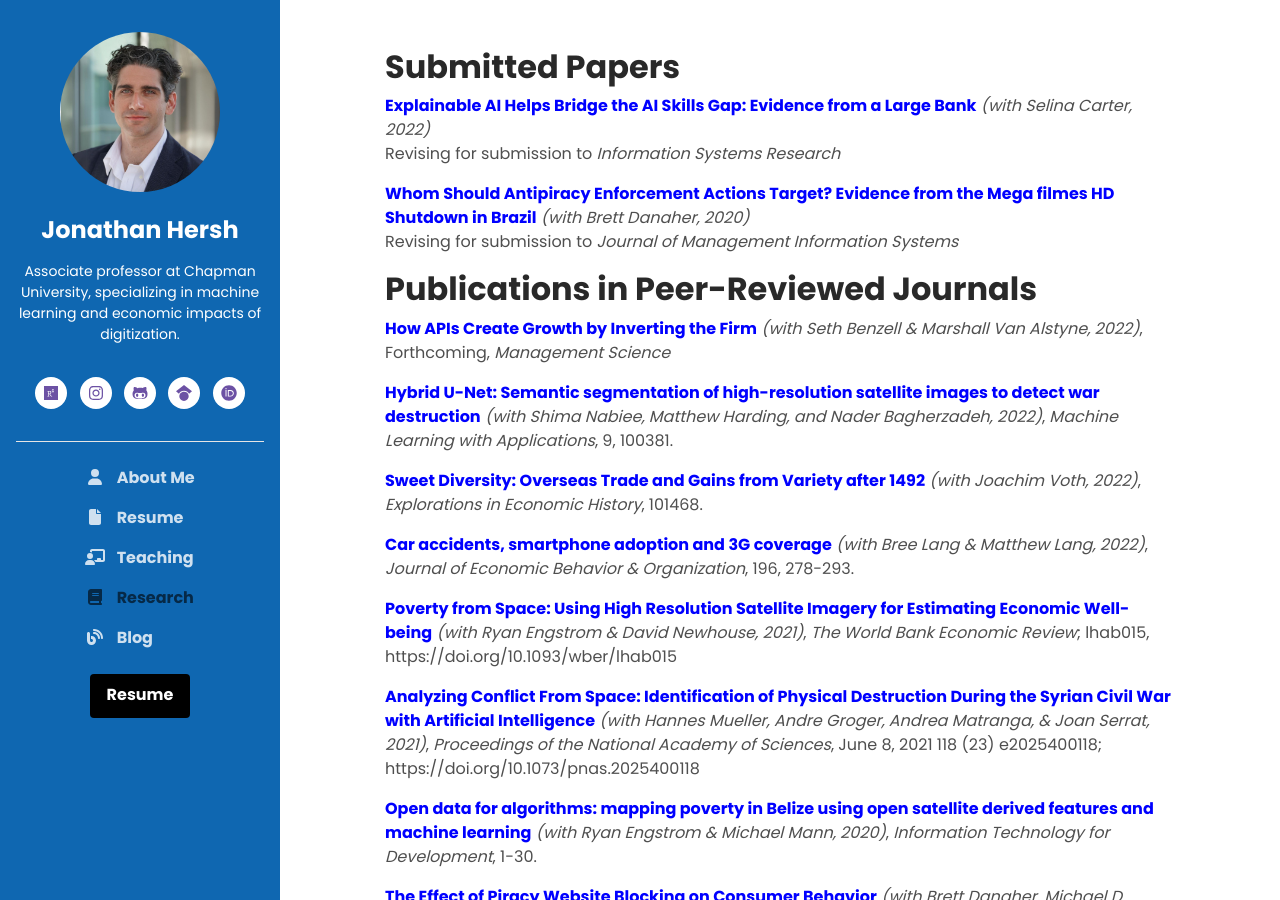
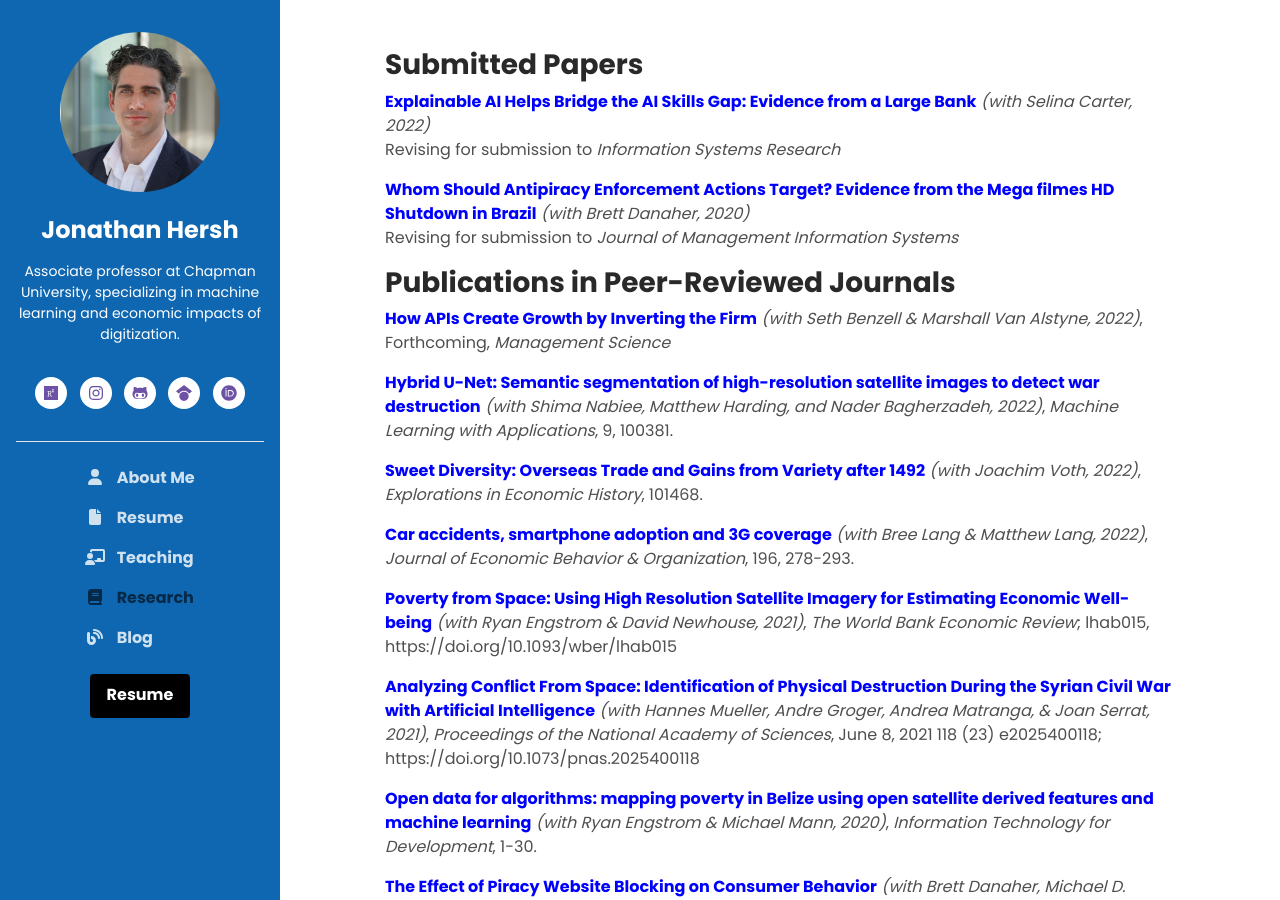
Before and after one commit to Muhammad-Sultan/muhammad-sultan.github.io, a Jekyll site: the page built from _pages/research.md, in a window 1280 px wide and 900 px high. Built offline with Jekyll 4.4.1, drawn with Linux system fonts in a browser that asks for light colours.

```diff
--- a/_pages/research.md
+++ b/_pages/research.md
@@ -12,7 +12,7 @@ permalink: /research/
   }
 </style>
 
-## Submitted Papers
+### Submitted Papers
 
 <p><a href="#" class="title">Explainable AI Helps Bridge the AI Skills Gap: Evidence from a Large Bank</a> <span class="co-authors">(with Selina Carter, 2022)</span><br>
 Revising for submission to <i>Information Systems Research</i></p>
@@ -20,7 +20,7 @@ Revising for submission to <i>Information Systems Research</i></p>
 <p><a href="#" class="title">Whom Should Antipiracy Enforcement Actions Target? Evidence from the Mega filmes HD Shutdown in Brazil</a> <span class="co-authors">(with Brett Danaher, 2020)</span><br>
 Revising for submission to <i>Journal of Management Information Systems</i></p>
 
-## Publications in Peer-Reviewed Journals
+### Publications in Peer-Reviewed Journals
 
 <p><a href="#" class="title">How APIs Create Growth by Inverting the Firm</a> <span class="co-authors">(with Seth Benzell & Marshall Van Alstyne, 2022)</span>, Forthcoming, <i>Management Science</i></p>
 
@@ -44,19 +44,19 @@ Revising for submission to <i>Journal of Management Information Systems</i></p>
 
 <p><a href="#" class="title">Historical Health Conditions in Major US Cities: The HUE Data Set</a> <span class="co-authors">(with Brian Bettenhausen, Eric Hanss, & Carlos Villarreal, 2014)</span>, <i>Historical Methods</i>, 47: 67-80.</p>
 
-## Work in Progress
+### Work in Progress
 
 <p><a href="#" class="title">Do Startups Invert? API Networks and Startup Exits</a> <span class="co-authors">(with Seth Benzell & Marshall Van Alstyne)</span></p>
 
 <p><a href="#" class="title">A Scalable Solution to the Facility Location Problem in Data Poor Environments</a> <span class="co-authors">(with Luis Alberro, Joshua Anderson, Tina George, & Kushal Kumar Reddy, 2022)</span></p>
 
-## Policy Reports
+### Policy Reports
 
 <p><a href="#" class="title">Where are the unbanked in Belize? Using Machine Learning small area estimation to improve Financial Inclusion geographic targeting</a> <span class="co-authors">(with Lucia Martin Rivero & Janelle Leslie, May, 2021)</span>, <i>Inter-American Development Bank Monograph</i>, May 2021 http://dx.doi.org/10.18235/0003381</p>
 
 <p><a href="#" class="title">Mapping Income Poverty in Belize Using satellite Features and Machine Learning</a> <span class="co-authors">(with Ryan Engstrom, Michael Mann, Alejandra Mejia, & Lucia Martin Rivero, May, 2020)</span>, <i>Inter-American Development Bank Monograph</i>, May 2020 http://dx.doi.org/10.18235/0002345</p>
 
-## Resting Working Papers
+### Resting Working Papers
 
 <p><span class="title">Unintended Consequences of the African Growth and Opportunity Act: The Role of Trade Diversion and Structural Change</span> <span class="co-authors">(with Klaus-Peter Hellwig)</span><br>
 [draft available upon request]</p>
```
